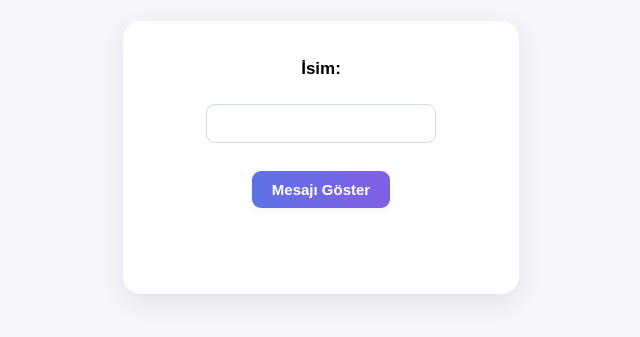
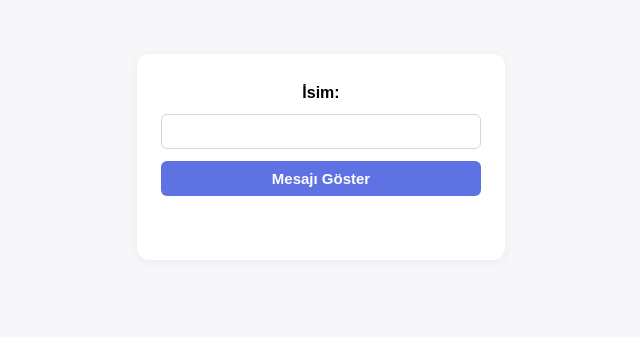
Before and after one commit to eminekibar/DevopsChallenge, a plain HTML site: page wwwroot/index.html in a window 1280 px wide. Shown: the part 243-580 px from the top of the page, without its empty margins (319-959 px from the left). Drawn offline with Linux system fonts and the light colour scheme.

Commit message:
frontend geliştirildi

```diff
--- a/wwwroot/index.html
+++ b/wwwroot/index.html
@@ -5,72 +5,62 @@
   <title>Hello</title>
   <style>
   body {
-      height: 100vh;
+    min-height: 100vh;
     margin: 0;
-      padding: 0;
-      box-sizing: border-box;
-      font-family: 'Montserrat', Arial, sans-serif;
-      background: #f5f6fa;
+    font-family: Arial, sans-serif;
+    background: #f7f7fa;
     display: flex;
     align-items: center;
     justify-content: center;
   }
   .container {
     background: #fff;
-      border-radius: 18px;
-      box-shadow: 0 8px 24px 0 rgba(60,72,89,0.10);
-      padding: 38px 38px 26px 38px;
-      min-width: 320px;
+    border-radius: 12px;
+    box-shadow: 0 2px 10px rgba(80,90,110,0.07);
+    padding: 30px 24px;
+    width: 100%;
+    max-width: 320px;
     display: flex;
     flex-direction: column;
     align-items: center;
-      gap: 18px;
+    gap: 12px;
   }
   label {
     font-weight: 600;
-      font-size: 17px;
-      margin-bottom: 7px;
+    font-size: 16px;
   }
   input[type="text"] {
-      padding: 10px 14px;
-      border-radius: 9px;
-      border: 1.5px solid #d1d9e6;
+    padding: 8px 12px;
+    border-radius: 6px;
+    border: 1px solid #d3d6e1;
     font-size: 15px;
-      outline: none;
-      margin-bottom: 4px;
-      transition: border-color 0.2s;
-      width: 200px;
-    }
-    input[type="text"]:focus {
-      border-color: #5e72e4;
+    width: 100%;
+    box-sizing: border-box;
   }
   button {
-      background: linear-gradient(90deg, #5e72e4 0%, #825ee4 100%);
+    background: #5e72e4;
     color: #fff;
     border: none;
-      border-radius: 9px;
-      padding: 10px 20px;
+    border-radius: 6px;
+    padding: 9px 0;
+    width: 100%;
     font-size: 15px;
     font-weight: 600;
     cursor: pointer;
-      transition: background 0.2s, transform 0.1s;
-      margin-top: 6px;
-      box-shadow: 0 2px 6px 0 rgba(60,72,89,0.07);
+    transition: background 0.2s;
   }
   button:hover {
-      background: linear-gradient(90deg, #4a5fd2 0%, #6d49be 100%);
-      transform: translateY(-1px) scale(1.02);
+    background: #4a5fd2;
   }
   #sonuc {
-      min-height: 28px;
-      margin-top: 14px;
+    min-height: 22px;
     color: #364fc7;
-      font-size: 17px;
+    font-size: 20px;
     text-align: center;
     font-weight: 500;
-      transition: color 0.2s;
   }
 </style>
+
 </head>
 <body>
         <div class="container">
```
Also changed, not shown: 1 other file. Lines whose indentation alone changed are shown as unchanged.
